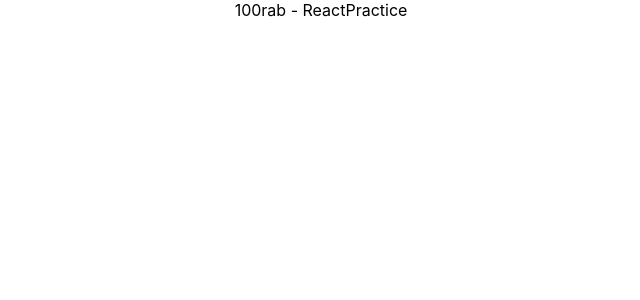
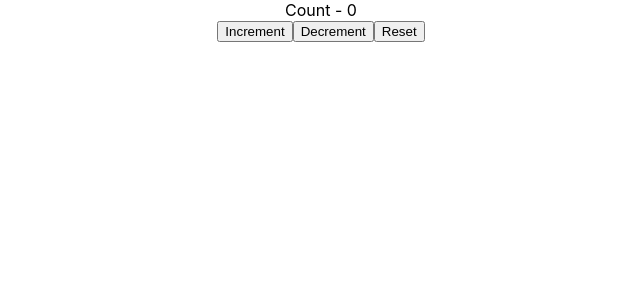
Before and after one commit to 100rabSingh/state-hook, a React (Create React App) app: page / in a window 1280 px wide. Shown: the top 300 px of the page, without its empty margins (319-959 px from the left). Built offline with nearby package versions, Linux system fonts and the light colour scheme.

Commit message:
useReducer

```diff
--- a/src/App.js
+++ b/src/App.js
@@ -10,16 +10,19 @@
 import HookCounterThree from './components/HookCounterThree';
 import HookCounterTwo from './components/HookCounterTwo';
 import IntervalHookCounter from './components/IntervalHookCounter';
+import ReducerCounterOne from './components/ReducerCounterOne';
 import { UserProvider, ChannelProvider } from './components/UserContext';
 
 function App() {
   return (
     <div className="App">
-      <UserProvider value='100rab'>
+
+      <ReducerCounterOne />
+      {/* <UserProvider value='100rab'>
         <ChannelProvider value='ReactPractice'>
           <ContextComponentC />
         </ChannelProvider>
-      </UserProvider>
+      </UserProvider> */}
 
       {/* <EffectDataFetching /> */}
       {/* <IntervalHookCounter /> */}
--- /dev/null
+++ b/src/components/ReducerCounterOne.js
@@ -0,0 +1,33 @@
+//useReducer with simple state and simple action
+
+import React, { useReducer } from 'react'
+
+const initialState = 0
+const reducer = (state, action) => {
+    switch (action) {
+        case 'increment':
+            return state + 1
+        case 'decrement':
+            return state - 1
+        case 'reset':
+            return initialState
+        default:
+            return state
+    }
+}
+
+function ReducerCounterOne() {
+
+    const [count, dispatch] = useReducer(reducer, initialState)
+
+    return (
+        <div>
+            <div>Count - {count}</div>
+            <button onClick={() => dispatch('increment')}>Increment</button>
+            <button onClick={() => dispatch('decrement')}>Decrement</button>
+            <button onClick={() => dispatch('reset')}>Reset</button>
+        </div>
+    )
+}
+
+export default ReducerCounterOne
```
Also changed, not shown: src/components/Reducer.txt (added).
